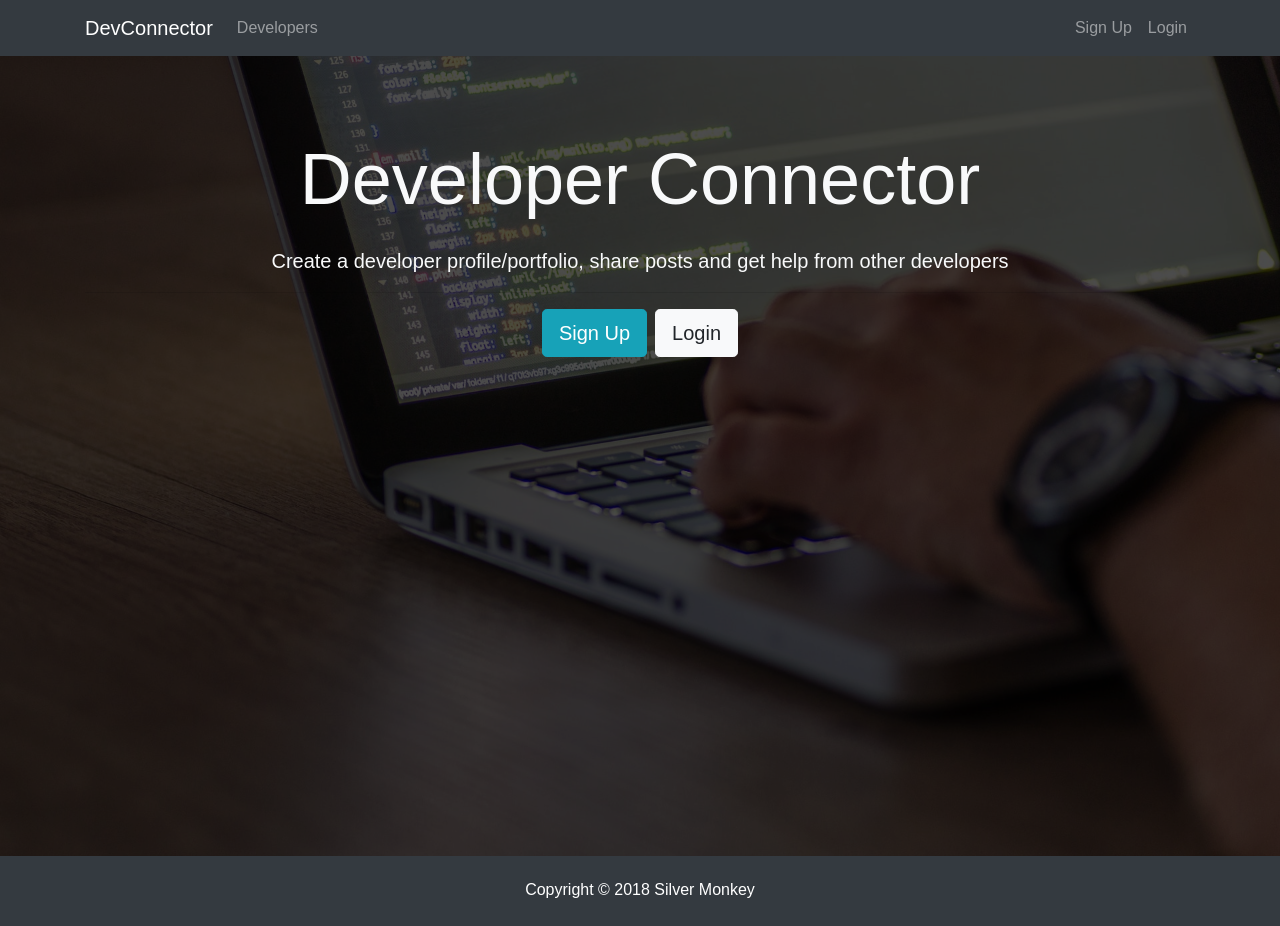
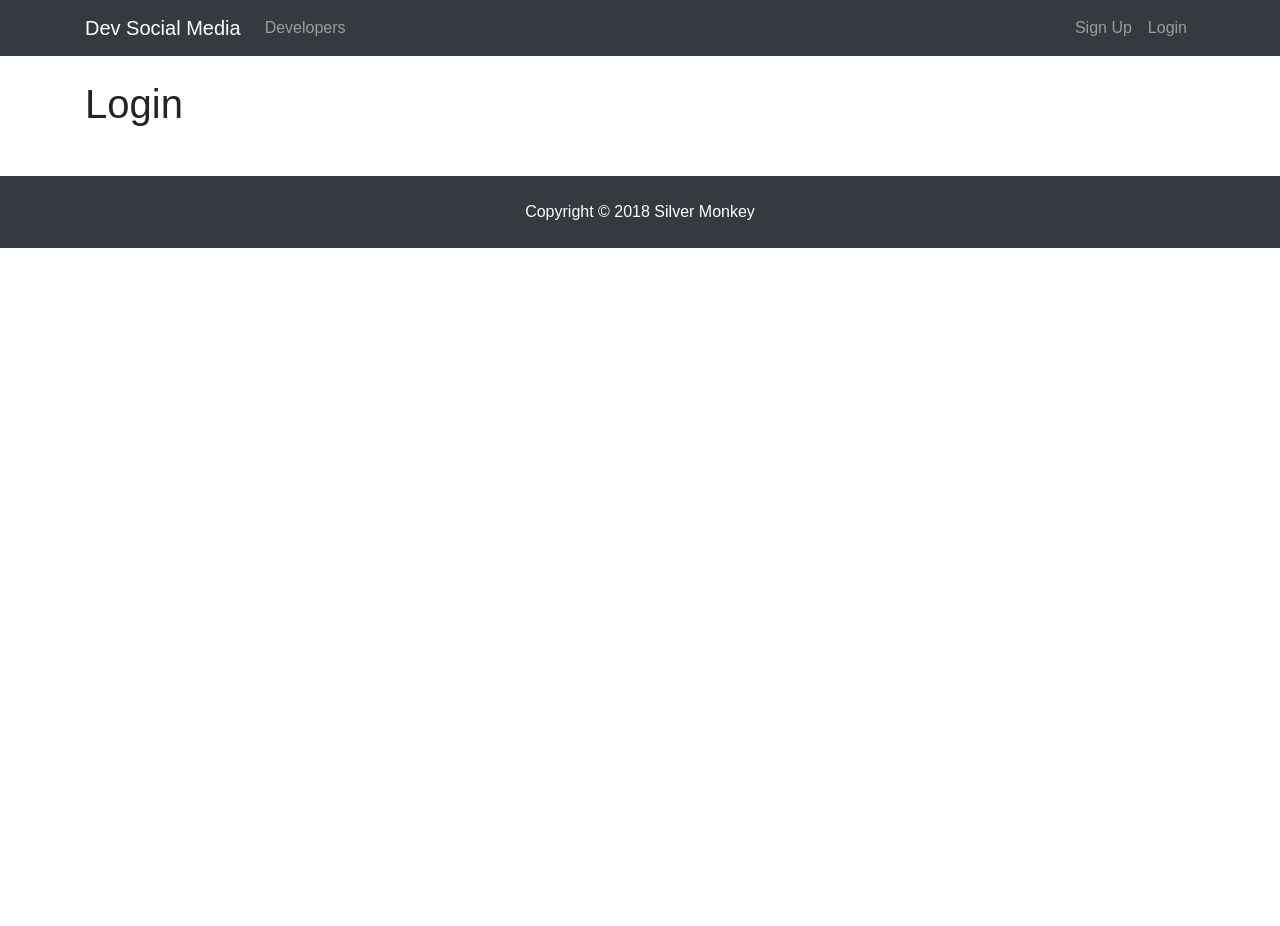
Before and after one commit to JochemWarmenhoven/dev-social-media, a React (Create React App) app in the folder client/: page /login in a window 1280 px wide. After the commit the page ends 800 px from the top, so only its background shows below. Built offline with nearby package versions, Linux system fonts and the light colour scheme.

Commit message:
React Router setup

```diff
--- a/client/package.json
+++ b/client/package.json
@@ -5,6 +5,7 @@
   "dependencies": {
     "react": "^16.4.1",
     "react-dom": "^16.4.1",
+    "react-router-dom": "^4.3.1",
     "react-scripts": "1.1.4"
   },
   "scripts": {
--- a/client/public/index.html
+++ b/client/public/index.html
@@ -24,7 +24,7 @@
       work correctly both with client-side routing and a non-root public URL.
       Learn how to configure a non-root public URL by running `npm run build`.
     -->
-  <title>DevConnector: A social network for developers</title>
+  <title>Dev Social Media: A social network for developers</title>
 </head>
 
 <body>
--- a/client/src/App.js
+++ b/client/src/App.js
@@ -1,17 +1,28 @@
 import React, { Component } from 'react';
-import './App.css';
+import { BrowserRouter as Router, Route } from 'react-router-dom';
+
 import Navbar from './components/layout/Navbar';
 import Footer from './components/layout/Footer';
 import Landing from './components/layout/Landing';
+import Register from './components/auth/Register';
+import Login from './components/auth/Login';
+
+import './App.css';
 
 class App extends Component {
   render() {
     return (
-      <div className="App">
-        <Navbar />
-        <Landing />
-        <Footer />
-      </div>
+      <Router>
+        <div className="App">
+          <Navbar />
+          <Route exact path="/" component={Landing} />
+          <div className="container">
+            <Route exact path="/register" component={Register} />
+            <Route exact path="/login" component={Login} />
+          </div>
+          <Footer />
+        </div>
+      </Router>
     );
   }
 }
--- /dev/null
+++ b/client/src/components/auth/Login.js
@@ -0,0 +1,13 @@
+import React, { Component } from 'react';
+
+class Login extends Component {
+  render() {
+    return (
+      <div>
+        <h1>Login</h1>
+      </div>
+    );
+  }
+}
+
+export default Login;
--- /dev/null
+++ b/client/src/components/auth/Register.js
@@ -0,0 +1,13 @@
+import React, { Component } from 'react';
+
+class Register extends Component {
+  render() {
+    return (
+      <div>
+        <h1>Register</h1>
+      </div>
+    );
+  }
+}
+
+export default Register;
--- a/client/src/components/layout/Landing.js
+++ b/client/src/components/layout/Landing.js
@@ -1,4 +1,5 @@
 import React, { Component } from 'react';
+import { Link } from 'react-router-dom';
 
 class Landing extends Component {
   render() {
@@ -16,12 +17,12 @@ class Landing extends Component {
                     help from other developers
                   </p>
                   <hr />
-                  <a href="register.html" className="btn btn-lg btn-info mr-2">
+                  <Link to="/register" className="btn btn-lg btn-info mr-2">
                     Sign Up
-                  </a>
-                  <a href="login.html" className="btn btn-lg btn-light">
+                  </Link>
+                  <Link to="/login" className="btn btn-lg btn-light">
                     Login
-                  </a>
+                  </Link>
                 </div>
               </div>
             </div>
--- a/client/src/components/layout/Navbar.js
+++ b/client/src/components/layout/Navbar.js
@@ -1,13 +1,14 @@
 import React, { Component } from 'react';
+import { Link } from 'react-router-dom';
 
 class Navbar extends Component {
   render() {
     return (
       <nav className="navbar navbar-expand-sm navbar-dark bg-dark mb-4">
         <div className="container">
-          <a className="navbar-brand" href="landing.html">
-            DevConnector
-          </a>
+          <Link className="navbar-brand" to="/">
+            Dev Social Media
+          </Link>
           <button
             className="navbar-toggler"
             type="button"
@@ -20,23 +21,23 @@ class Navbar extends Component {
           <div className="collapse navbar-collapse" id="mobile-nav">
             <ul className="navbar-nav mr-auto">
               <li className="nav-item">
-                <a className="nav-link" href="profiles.html">
+                <Link className="nav-link" to="/profiles">
                   {' '}
                   Developers
-                </a>
+                </Link>
               </li>
             </ul>
 
             <ul className="navbar-nav ml-auto">
               <li className="nav-item">
-                <a className="nav-link" href="register.html">
+                <Link className="nav-link" to="/register">
                   Sign Up
-                </a>
+                </Link>
               </li>
               <li className="nav-item">
-                <a className="nav-link" href="login.html">
+                <Link className="nav-link" to="/login">
                   Login
-                </a>
+                </Link>
               </li>
             </ul>
           </div>
```
